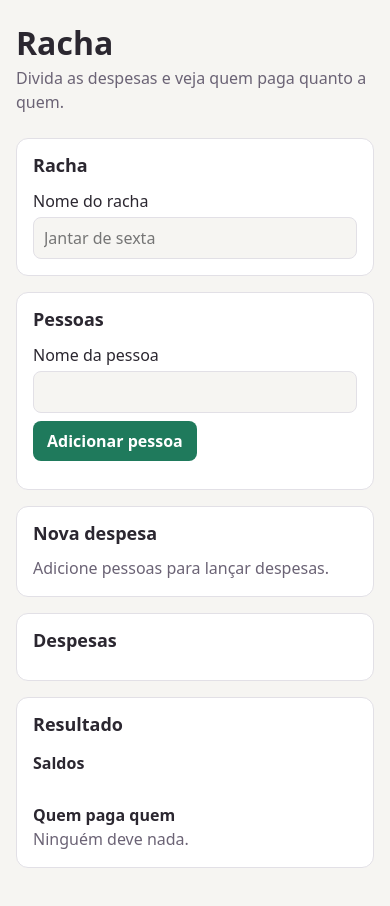
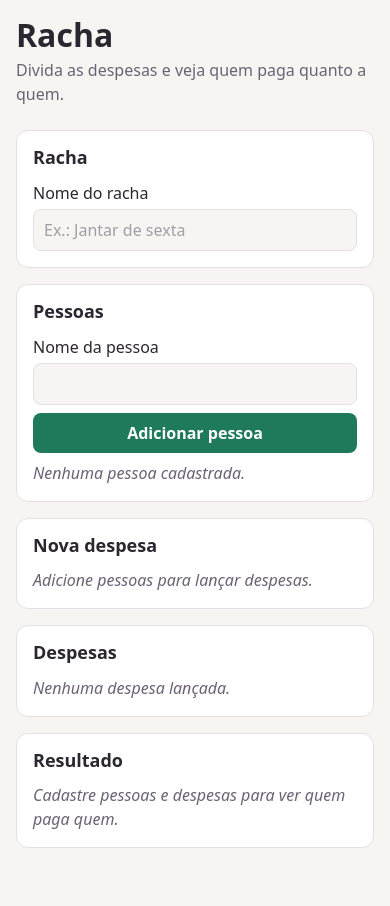
Before and after one commit to belisco/racha, a React (Vite) app: page / in a window 390 px wide. Shown: the top 906 px of the page. Built offline with nearby package versions, Linux system fonts and the light colour scheme.

Commit message:
style(ui): estilos responsivos e estados vazios

```diff
--- a/src/index.css
+++ b/src/index.css
@@ -84,6 +84,11 @@ input,
 select,
 button {
   font: inherit;
+}
+
+input::placeholder {
+  color: var(--texto-suave);
+  opacity: 0.6;
 }
 
 input,
@@ -184,6 +189,15 @@ button {
   gap: 12px;
 }
 
+.item > div {
+  min-width: 0;
+  overflow-wrap: anywhere;
+}
+
+.item > button {
+  flex-shrink: 0;
+}
+
 .detalhe {
   color: var(--texto-suave);
   font-size: 0.875rem;
@@ -200,3 +214,49 @@ h3 {
   margin: 16px 0 0;
   font-size: 1rem;
 }
+
+.lista:empty {
+  display: none;
+}
+
+.vazio {
+  margin-top: 8px;
+  font-style: italic;
+}
+
+button:hover {
+  filter: brightness(1.08);
+}
+
+button:focus-visible,
+input:focus-visible,
+select:focus-visible {
+  outline: 2px solid var(--destaque);
+  outline-offset: 2px;
+}
+
+@media (min-width: 900px) {
+  .app {
+    max-width: 1040px;
+  }
+
+  .conteudo {
+    grid-template-columns: 1fr 1fr;
+    align-items: start;
+  }
+
+  .conteudo > :first-child {
+    grid-column: 1 / -1;
+  }
+}
+
+@media (max-width: 480px) {
+  .app {
+    padding-top: 16px;
+  }
+
+  .linha > button,
+  .formulario > button {
+    width: 100%;
+  }
+}
--- a/src/ui/App.tsx
+++ b/src/ui/App.tsx
@@ -31,7 +31,7 @@ export function App() {
             <input
               type="text"
               value={racha.nome}
-              placeholder="Jantar de sexta"
+              placeholder="Ex.: Jantar de sexta"
               onChange={(evento) => renomearRacha(evento.target.value)}
             />
           </label>
--- a/src/ui/DespesaForm.tsx
+++ b/src/ui/DespesaForm.tsx
@@ -113,7 +113,7 @@ export function DespesaForm({ pessoas, onAdicionar }: Props) {
           <input
             type="text"
             value={descricao}
-            placeholder="Rodízio"
+            placeholder="Ex.: Rodízio"
             onChange={(evento) => setDescricao(evento.target.value)}
           />
         </label>
@@ -124,7 +124,7 @@ export function DespesaForm({ pessoas, onAdicionar }: Props) {
             type="text"
             inputMode="decimal"
             value={valorTexto}
-            placeholder="200,00"
+            placeholder="Ex.: 200,00"
             onChange={(evento) => setValorTexto(evento.target.value)}
           />
         </label>
--- a/src/ui/DespesasLista.tsx
+++ b/src/ui/DespesasLista.tsx
@@ -14,6 +14,8 @@ export function DespesasLista({ despesas, pessoas, onRemover }: Props) {
   return (
     <section className="cartao" aria-labelledby="titulo-despesas">
       <h2 id="titulo-despesas">Despesas</h2>
+
+      {despesas.length === 0 && <p className="vazio">Nenhuma despesa lançada.</p>}
 
       <ul className="lista" aria-label="Despesas lançadas">
         {despesas.map((despesa) => {
--- a/src/ui/PessoasSecao.tsx
+++ b/src/ui/PessoasSecao.tsx
@@ -39,6 +39,8 @@ export function PessoasSecao({ pessoas, onAdicionar, onRemover }: Props) {
         </p>
       )}
 
+      {pessoas.length === 0 && <p className="vazio">Nenhuma pessoa cadastrada.</p>}
+
       <ul className="lista" aria-label="Pessoas do racha">
         {pessoas.map((pessoa) => (
           <li key={pessoa.id} className="item">
--- a/src/ui/ResultadoSecao.tsx
+++ b/src/ui/ResultadoSecao.tsx
@@ -24,6 +24,10 @@ export function ResultadoSecao({ pessoas, saldos, transferencias }: Props) {
     <section className="cartao" aria-labelledby="titulo-resultado">
       <h2 id="titulo-resultado">Resultado</h2>
 
+      {pessoas.length === 0 ? (
+        <p className="vazio">Cadastre pessoas e despesas para ver quem paga quem.</p>
+      ) : (
+        <>
           <h3>Saldos</h3>
           <ul className="lista" aria-label="Saldos">
             {pessoas.map((pessoa) => (
@@ -46,6 +50,8 @@ export function ResultadoSecao({ pessoas, saldos, transferencias }: Props) {
               ))}
             </ul>
           )}
+        </>
+      )}
     </section>
   )
 }
```
Lines whose indentation alone changed are shown as unchanged.
